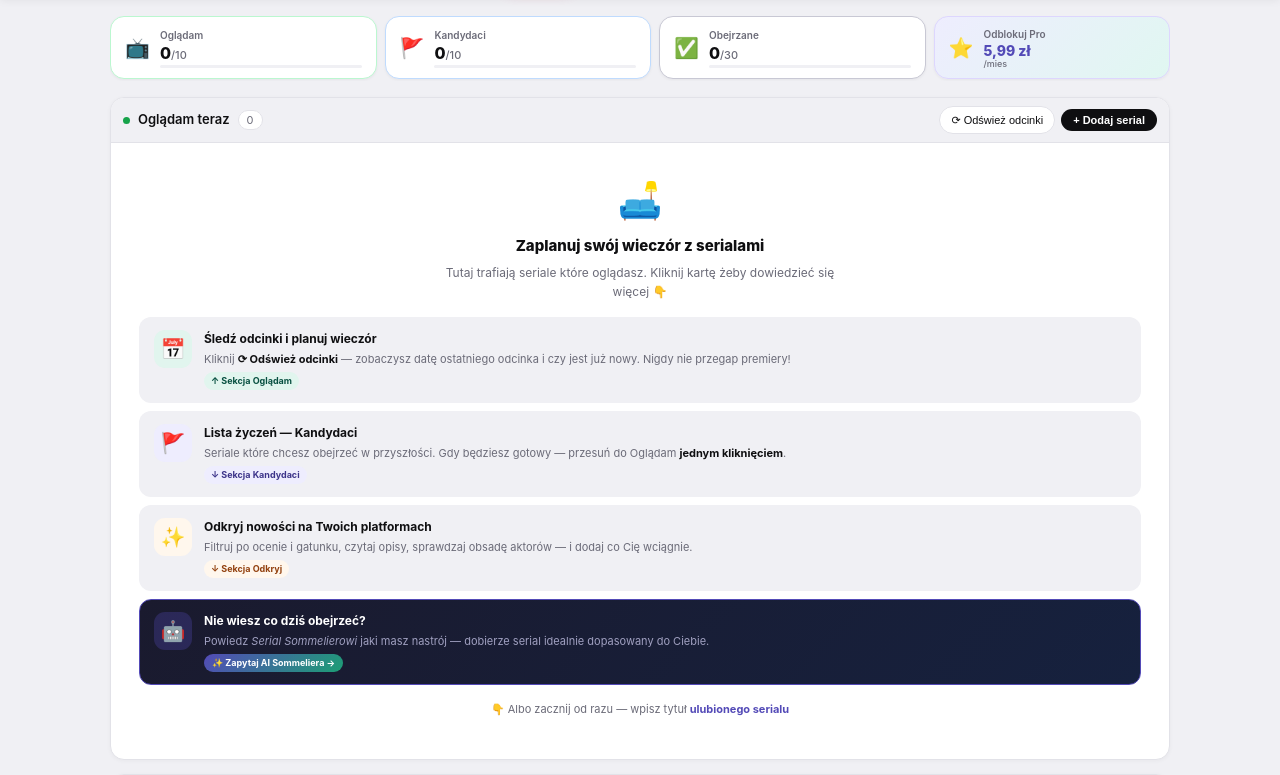
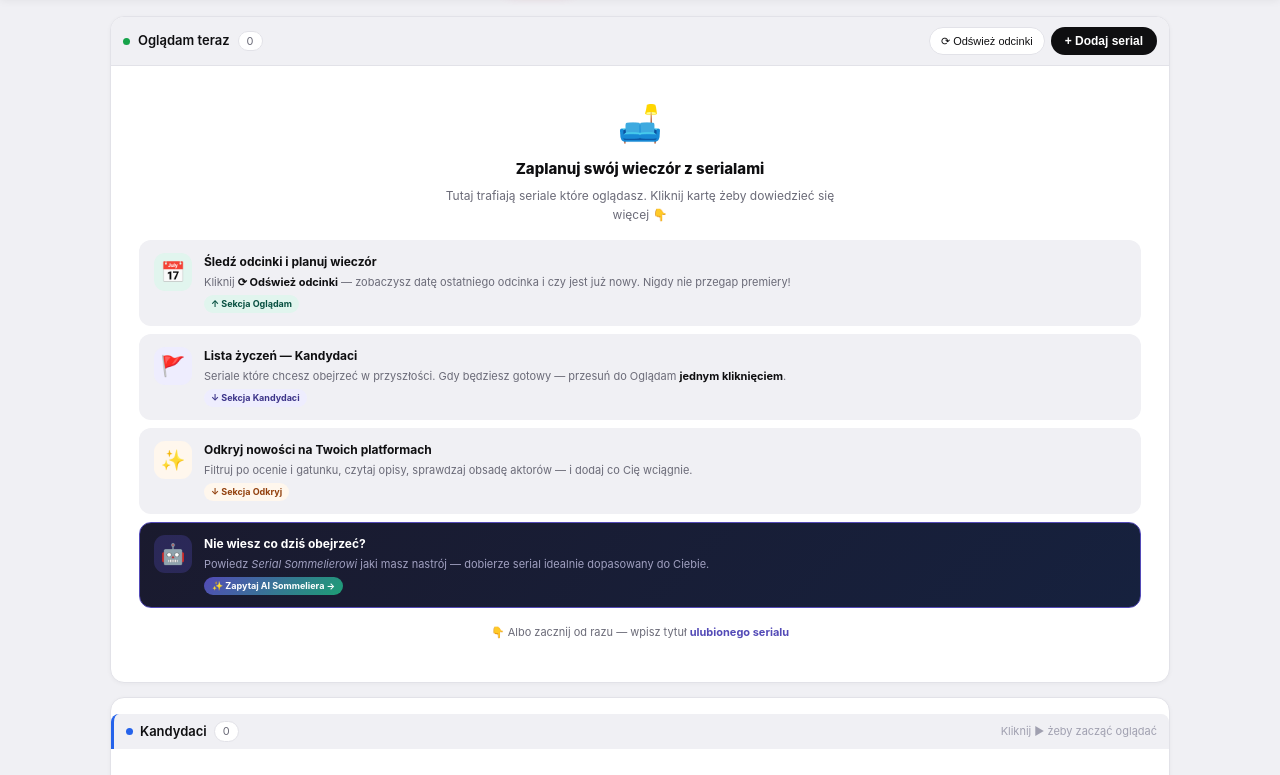
Before and after one commit to MarcinCeg/kanapowiec-v2, a Flask app: page /app in a window 1280 px wide. Shown: the part 56-831 px from the top of the page. Run offline with Flask 3, Linux system fonts and the light colour scheme; data that the repository does not hold is empty.

Commit message:
Update index.html

```diff
--- a/templates/index.html
+++ b/templates/index.html
@@ -8,102 +8,9 @@
 {% set w_pct = (limits.watching.used / limits.watching.max * 100)|int if limits.watching.max else 0 %}
 {% set k_pct = (limits.candidates.used / limits.candidates.max * 100)|int if limits.candidates.max else 0 %}
 {% set o_pct = (limits.watched.used / limits.watched.max * 100)|int if limits.watched.max else 0 %}
-<div class="nav-pills-strip">
-  <a href="#sec-ogladam" class="nav-pill nav-pill-green">
-    <span class="np-ico">📺</span>
-    <div class="np-body">
-      <span class="np-label">Oglądam</span>
-      <span class="np-val {{ 'np-warn' if w_pct >= 80 else '' }} {{ 'np-full' if w_pct >= 100 else '' }}">{{ limits.watching.used }}{% if limits.watching.max %}<span style="font-size:11px;font-weight:500;color:var(--m)">/{{ limits.watching.max }}</span>{% endif %}</span>
-      <div class="np-bar"><div class="np-fill {{ 'warn' if w_pct >= 80 else '' }} {{ 'full' if w_pct >= 100 else '' }}" style="width:{{ w_pct if limits.watching.max else 20 }}%"></div></div>
-    </div>
-  </a>
-  <a href="#sec-kandydaci" class="nav-pill nav-pill-blue">
-    <span class="np-ico">🚩</span>
-    <div class="np-body">
-      <span class="np-label">Kandydaci</span>
-      <span class="np-val {{ 'np-warn' if k_pct >= 80 else '' }}">{{ limits.candidates.used }}{% if limits.candidates.max %}<span style="font-size:11px;font-weight:500;color:var(--m)">/{{ limits.candidates.max }}</span>{% endif %}</span>
-      <div class="np-bar"><div class="np-fill {{ 'warn' if k_pct >= 80 else '' }}" style="width:{{ k_pct if limits.candidates.max else 20 }}%"></div></div>
-    </div>
-  </a>
-  <a href="#sec-obejrzane" class="nav-pill nav-pill-gray">
-    <span class="np-ico">✅</span>
-    <div class="np-body">
-      <span class="np-label">Obejrzane</span>
-      <span class="np-val {{ 'np-warn' if o_pct >= 80 else '' }}">{{ limits.watched.used }}{% if limits.watched.max %}<span style="font-size:11px;font-weight:500;color:var(--m)">/{{ limits.watched.max }}</span>{% endif %}</span>
-      <div class="np-bar"><div class="np-fill {{ 'warn' if o_pct >= 80 else '' }}" style="width:{{ o_pct if limits.watched.max else 20 }}%"></div></div>
-    </div>
-  </a>
-  {% if not is_pro %}
-  <div class="nav-pill-pro-wrap" id="proPillWrap">
-    <a href="/settings#upgrade" class="nav-pill nav-pill-pro" id="proPill"
-       onmouseenter="showProPopup()" onmouseleave="scheduleHideProPopup()">
-      <span class="np-ico">⭐</span>
-      <div class="np-body">
-        <span class="np-label">Odblokuj Pro</span>
-        <span class="np-val" style="font-size:14px;color:var(--purple);line-height:1">5,99 zł<span style="font-size:9px;font-weight:500;color:var(--m);display:block;margin-top:1px">/mies</span></span>
-      </div>
-    </a>
-    <div class="pro-popup" id="proPopup"
-         onmouseenter="cancelHideProPopup()" onmouseleave="scheduleHideProPopup()">
-      <div class="pro-popup-header">
-        <div class="pro-popup-star">⭐</div>
-        <div>
-          <div class="pro-popup-title">Kanapowiec <span class="pro-badge">PRO</span></div>
-          <div class="pro-popup-sub">Odblokuj pełen potencjał trackera</div>
-        </div>
-      </div>
-      <div class="pro-features">
-        <div class="pro-feat"><span class="pro-feat-ico">📋</span><div><div class="pro-feat-name">Nieograniczone listy</div><div class="pro-feat-desc">Oglądam, Obejrzane i Kandydaci bez limitu</div></div></div>
-        <div class="pro-feat"><span class="pro-feat-ico">📊</span><div><div class="pro-feat-name">Zaawansowane wykresy</div><div class="pro-feat-desc">Aktywność tygodniowa, gatunki, platformy, trendy</div></div></div>
-        <div class="pro-feat"><span class="pro-feat-ico">👥</span><div><div class="pro-feat-name">Moduł społecznościowy</div><div class="pro-feat-desc">Znajomi, polecenia, komentarze do seriali</div></div></div>
-        <div class="pro-feat"><span class="pro-feat-ico">🏆</span><div><div class="pro-feat-name">System osiągnięć</div><div class="pro-feat-desc">16 tytułów do odblokowania, ranking globalny</div></div></div>
-        <div class="pro-feat"><span class="pro-feat-ico">📤</span><div><div class="pro-feat-name">Eksport danych</div><div class="pro-feat-desc">Pobierz swoją historię w CSV lub JSON</div></div></div>
-        <div class="pro-feat"><span class="pro-feat-ico">🤖</span><div><div class="pro-feat-name">AI Sommelier bez limitu</div><div class="pro-feat-desc">Nieograniczone rekomendacje od AI</div></div></div>
-      </div>
-      <div class="pro-pricing">
-        <div class="pro-price-row">
-          <div>
-            <div class="pro-price">5,99 zł<span>/mies</span></div>
-            <div class="pro-price-sub">lub 9,99 zł jednorazowo</div>
-          </div>
-          <a href="/settings#upgrade" class="pro-cta-btn">Odblokuj →</a>
-        </div>
-      </div>
-      <div class="pro-footer">🔒 Płatności Stripe · BLIK · Karta · Przelewy24</div>
-    </div>
-  </div>
-  {% endif %}
-</div>
-
-<style>
-.nav-pills-strip{display:flex;gap:8px;margin-bottom:16px;flex-wrap:nowrap;overflow-x:auto;padding-bottom:2px;-webkit-overflow-scrolling:touch;scrollbar-width:none;align-items:stretch}
-.nav-pills-strip::-webkit-scrollbar{display:none}
-.nav-pill{display:flex;flex-direction:row;align-items:center;gap:10px;background:var(--s);border:1.5px solid var(--border);border-radius:14px;padding:10px 14px;min-width:0;flex:1;text-decoration:none;cursor:pointer;transition:all .15s;box-shadow:0 1px 3px rgba(0,0,0,.05);position:relative;overflow:hidden}
-.nav-pill:hover{transform:translateY(-1px);box-shadow:0 3px 10px rgba(0,0,0,.1)}
-.nav-pill:active{transform:translateY(0);box-shadow:none}
-.nav-pill-green{border-color:#bbf7d0}
-.nav-pill-green:hover{border-color:#16a34a;background:#f0fdf4}
-.nav-pill-green .np-fill{background:#16a34a}
-.nav-pill-blue{border-color:#bfdbfe}
-.nav-pill-blue:hover{border-color:#534AB7;background:#EEEDFE}
-.nav-pill-blue .np-fill{background:#534AB7}
-.nav-pill-gray{border-color:var(--b2)}
-.nav-pill-gray:hover{border-color:var(--m);background:var(--bg)}
-.nav-pill-gray .np-fill{background:var(--m)}
-.nav-pill-pro{border-color:#DDD6FE;background:linear-gradient(135deg,#EEEDFE,#E0F7F1)}
-.nav-pill-pro:hover{border-color:var(--purple)}
-.np-ico{font-size:20px;line-height:1;flex-shrink:0}
-.np-body{display:flex;flex-direction:column;gap:2px;flex:1;min-width:0}
-.np-label{font-size:10px;font-weight:600;color:var(--m);white-space:nowrap}
-.np-val{font-size:16px;font-weight:800;color:var(--t);line-height:1}
-.np-warn{color:var(--orange)}
-.np-full{color:var(--red)}
-.np-bar{width:100%;height:3px;background:var(--bg);border-radius:2px;overflow:hidden;margin-top:2px}
-.np-fill{height:100%;border-radius:2px;background:#16a34a;transition:width .3s}
-.np-fill.warn{background:var(--orange)}
-.np-fill.full{background:var(--red)}
-
-/* PLATFORM GRID 3 kolumny */
+
+
+<style>/* PLATFORM GRID 3 kolumny */
 .pgrid3{display:grid;grid-template-columns:repeat(3,1fr);gap:8px}
 .ps3{border:1.5px solid var(--border);border-radius:12px;overflow:hidden;cursor:pointer;transition:all .15s;background:var(--s)}
 .ps3:hover{border-color:var(--pc);transform:translateY(-1px);box-shadow:0 2px 8px rgba(0,0,0,.08)}
@@ -311,27 +221,32 @@
   .np-ico{font-size:18px}
 }
 /* ── Nagłówek sekcji Oglądam ── */
-.sec-ogladam-header{display:flex;align-items:center;justify-content:space-between;padding:8px 12px;border-bottom:1px solid var(--border);background:var(--bg);border-radius:8px 8px 0 0}
+.sec-ogladam-header{display:flex;align-items:center;justify-content:space-between;padding:10px 12px;border-bottom:1px solid var(--border);background:var(--bg);border-radius:8px 8px 0 0;flex-wrap:wrap;gap:6px}
 .sec-ogladam-left{display:flex;align-items:center;gap:8px}
-.sec-ogladam-right{display:flex;align-items:center;gap:6px}
-.btn-add-serial{display:flex;align-items:center;gap:5px;background:var(--t);color:#fff;border:none;border-radius:20px;padding:5px 12px;font-size:11px;font-weight:600;cursor:pointer;transition:opacity .15s;white-space:nowrap}
+.sec-ogladam-right{display:flex;align-items:center;gap:6px;flex-wrap:wrap}
+.btn-add-serial{display:flex;align-items:center;gap:5px;background:var(--t);color:#fff;border:none;border-radius:20px;padding:7px 14px;font-size:12px;font-weight:700;cursor:pointer;transition:opacity .15s;white-space:nowrap;-webkit-tap-highlight-color:transparent}
 .btn-add-serial:hover{opacity:.85}
+.btn-add-serial:active{opacity:.7}
+@media(max-width:480px){
+  .sec-ogladam-right .btn.btn-sm{display:none}
+  .btn-add-serial{padding:8px 16px;font-size:13px}
+}
 /* ── Wyszukiwarka inline ── */
-.serial-search-bar{border-bottom:1px solid var(--border);background:var(--s);display:none;position:relative}
+.serial-search-bar{border-bottom:1px solid var(--border);background:var(--s);display:none}
 .serial-search-bar.open{display:block}
-.serial-search-input{display:flex;align-items:center;gap:8px;padding:8px 12px}
-.serial-search-input input{flex:1;border:none;background:transparent;font-size:13px;color:var(--t);outline:none;min-width:0}
-.serial-search-results{border-top:1px solid var(--border);max-height:260px;overflow-y:auto;position:relative;z-index:100;background:var(--s)}
-.ssr-item{display:flex;align-items:center;gap:10px;padding:8px 12px;cursor:pointer;border-bottom:1px solid var(--border);transition:background .1s;width:100%;box-sizing:border-box}
+.serial-search-input{display:flex;align-items:center;gap:8px;padding:10px 12px}
+.serial-search-input input{flex:1;border:none;background:transparent;font-size:14px;color:var(--t);outline:none;min-width:0;-webkit-appearance:none}
+.serial-search-results{border-top:1px solid var(--border);max-height:280px;overflow-y:auto;background:var(--s);width:100%;box-sizing:border-box}
+.ssr-item{display:flex;align-items:center;gap:10px;padding:10px 12px;cursor:pointer;border-bottom:1px solid var(--border);transition:background .1s;width:100%;box-sizing:border-box;-webkit-tap-highlight-color:transparent}
 .ssr-item:last-child{border-bottom:none}
 .ssr-item:hover,.ssr-item:active{background:var(--bg)}
-.ssr-thumb{width:32px;height:44px;border-radius:4px;background:var(--bg);flex-shrink:0;overflow:hidden;object-fit:cover}
+.ssr-thumb{width:36px;height:50px;border-radius:5px;background:var(--bg);flex-shrink:0;overflow:hidden;object-fit:cover}
 .ssr-info{flex:1;min-width:0;overflow:hidden}
-.ssr-name{font-size:12px;font-weight:600;color:var(--t);white-space:nowrap;overflow:hidden;text-overflow:ellipsis;display:block}
-.ssr-meta{font-size:10px;color:var(--m);margin-top:1px;display:block}
-.ssr-add{font-size:10px;color:var(--blue);border:1px solid var(--blue);border-radius:20px;padding:3px 10px;background:transparent;cursor:pointer;white-space:nowrap;flex-shrink:0}
+.ssr-name{font-size:13px;font-weight:600;color:var(--t);white-space:nowrap;overflow:hidden;text-overflow:ellipsis;display:block}
+.ssr-meta{font-size:11px;color:var(--m);margin-top:2px;display:block}
+.ssr-add{font-size:11px;color:var(--blue);border:1.5px solid var(--blue);border-radius:20px;padding:5px 12px;background:transparent;cursor:pointer;white-space:nowrap;flex-shrink:0;font-weight:600;-webkit-tap-highlight-color:transparent}
 .ssr-add:hover,.ssr-add:active{background:var(--blue);color:#fff}
-.ssr-loading{padding:12px;text-align:center;font-size:11px;color:var(--h)}
+.ssr-loading{padding:14px;text-align:center;font-size:12px;color:var(--h)}
 /* ── Sortowanie ── */
 .wcard.priority-hot{border-color:#f97316;box-shadow:0 0 0 1px #f97316}
 .wcard.priority-new{border-color:#3b82f6;box-shadow:0 0 0 1px rgba(59,130,246,.3)}
@@ -1194,9 +1109,24 @@ async function addSerial(nazwa){
 let currentSearchResults = [];
 let searchTimer = null;
 function toggleSearchBar(){
-  const bar=document.getElementById('serialSearchBar');
-  if(bar.classList.contains('open')){closeSearchBar();}
-  else{bar.classList.add('open');setTimeout(()=>document.getElementById('serialSearchInput').focus(),50);}
+  const bar = document.getElementById('serialSearchBar');
+  if(bar.classList.contains('open')){
+    closeSearchBar();
+  } else {
+    bar.classList.add('open');
+    // Scroll do search bara na mobile
+    setTimeout(() => {
+      const input = document.getElementById('serialSearchInput');
+      if(input) {
+        input.focus();
+        // Na mobile przewiń żeby search bar był widoczny nad klawiaturą
+        const rect = bar.getBoundingClientRect();
+        if(rect.top > window.innerHeight * 0.5){
+          bar.scrollIntoView({behavior:'smooth', block:'center'});
+        }
+      }
+    }, 100);
+  }
 }
 function closeSearchBar(){
   document.getElementById('serialSearchBar').classList.remove('open');
@@ -1255,7 +1185,18 @@ function toggleDelPopup(e,id,ref){
   if(!popup)return;
   if(activeDelPopup&&activeDelPopup!==popup){activeDelPopup.classList.remove('open');}
   if(popup.classList.contains('open')){popup.classList.remove('open');activeDelPopup=null;}
-  else{popup.classList.add('open');activeDelPopup=popup;}
+  else{
+    // Pozycjonuj popup relative do przycisku × (fixed)
+    const btn = e.currentTarget || e.target;
+    const r = btn.getBoundingClientRect();
+    popup.style.top = (r.bottom + 4) + 'px';
+    // Upewnij się że nie wychodzi poza prawą krawędź
+    const left = Math.min(r.right - 175, window.innerWidth - 185);
+    popup.style.left = Math.max(8, left) + 'px';
+    popup.style.right = 'auto';
+    popup.classList.add('open');
+    activeDelPopup=popup;
+  }
 }
 document.addEventListener('click',e=>{
   if(activeDelPopup&&!e.target.closest('.wdel-popup')&&!e.target.closest('.wdel')){
@@ -1308,26 +1249,56 @@ async function confirmRemove(id){
 
 // ── Sortowanie kart ──
 function sortWatchingCards(){
-  const grid=document.getElementById('ogladamGrid');if(!grid)return;
-  const cards=[...grid.querySelectorAll('.wcard')];
-  const order={hot:0,new:1,neutral:2,done:3};
-  cards.sort((a,b)=>{
-    const pa=order[a.dataset.priority||'neutral']??2;
-    const pb=order[b.dataset.priority||'neutral']??2;
-    if(pa!==pb)return pa-pb;
-    return(b.dataset.date||'').localeCompare(a.dataset.date||'');
+  const grid = document.getElementById('ogladamGrid');
+  if(!grid) return;
+  const cards = [...grid.querySelectorAll('.wcard')];
+
+  // Priorytet wyświetlania:
+  // 0 = hot (nowy odcinek DZIŚ 🔥)
+  // 1 = new (nowy odcinek w tym tygodniu)
+  // 2 = has_ep (ma odcinek, przycisk aktywny)
+  // 3 = neutral (brak odcinka — czeka na odświeżenie)
+  // 4 = done (odcinek już zaliczony)
+  function getPriority(card){
+    const p = card.dataset.priority || 'neutral';
+    if(p === 'hot') return 0;
+    if(p === 'new') return 1;
+    if(p === 'done') return 4;
+    // neutral — sprawdź czy ma aktywny przycisk odcinek
+    const epBtn = card.querySelector('.wbtn-ep:not(.done)');
+    return epBtn ? 2 : 3;
+  }
+
+  cards.sort((a, b) => {
+    const pa = getPriority(a);
+    const pb = getPriority(b);
+    if(pa !== pb) return pa - pb;
+    return (b.dataset.date || '').localeCompare(a.dataset.date || '');
   });
-  grid.querySelectorAll('.wgrid-sep').forEach(s=>s.remove());
-  let lastGroup=null;
-  const labels={new:'ten tydzień',neutral:'starsze',done:'odcinek obejrzany'};
-  cards.forEach(card=>{
-    const g=card.dataset.priority||'neutral';
-    if(g!==lastGroup&&lastGroup!==null&&g!=='hot'){
-      const sep=document.createElement('div');sep.className='wgrid-sep';
-      sep.innerHTML=`<div class="wgrid-sep-line"></div><div class="wgrid-sep-label">${labels[g]||''}</div><div class="wgrid-sep-line"></div>`;
+
+  // Usuń stare separatory
+  grid.querySelectorAll('.wgrid-sep').forEach(s => s.remove());
+
+  // Wstaw separatory między grupami
+  let lastPriGroup = null;
+  const groupLabels = {
+    0: '🔥 nowy odcinek dziś',
+    1: '✨ nowy w tym tygodniu',
+    2: 'do obejrzenia',
+    3: 'odśwież żeby sprawdzić',
+    4: '✓ odcinek zaliczony'
+  };
+
+  cards.forEach(card => {
+    const pg = getPriority(card);
+    if(lastPriGroup !== null && pg !== lastPriGroup){
+      const sep = document.createElement('div');
+      sep.className = 'wgrid-sep';
+      sep.innerHTML = '<div class="wgrid-sep-line"></div><div class="wgrid-sep-label">' + (groupLabels[pg] || '') + '</div><div class="wgrid-sep-line"></div>';
       grid.appendChild(sep);
     }
-    grid.appendChild(card);lastGroup=g;
+    grid.appendChild(card);
+    lastPriGroup = pg;
   });
 }
 
@@ -1337,7 +1308,10 @@ async function markOdcinek(id, btn){
   const r = await fetch(`/api/ogladam/${id}/odcinek`, {method:'POST'});
   const d = await r.json();
   if(d.ok){
-    btn.remove();
+    // Oznacz jako done (nie usuwaj - potrzebne do sortowania)
+    btn.classList.add('done');
+    btn.textContent = '✓ Zaliczony';
+    btn.disabled = true;
     // Zapamiętaj w localStorage że ten odcinek był obejrzany
     const doneKey = 'ep_done_'+id;
     localStorage.setItem(doneKey, Date.now().toString());
```
Also changed, not shown: other parts of templates/index.html (+13 -10 lines).
